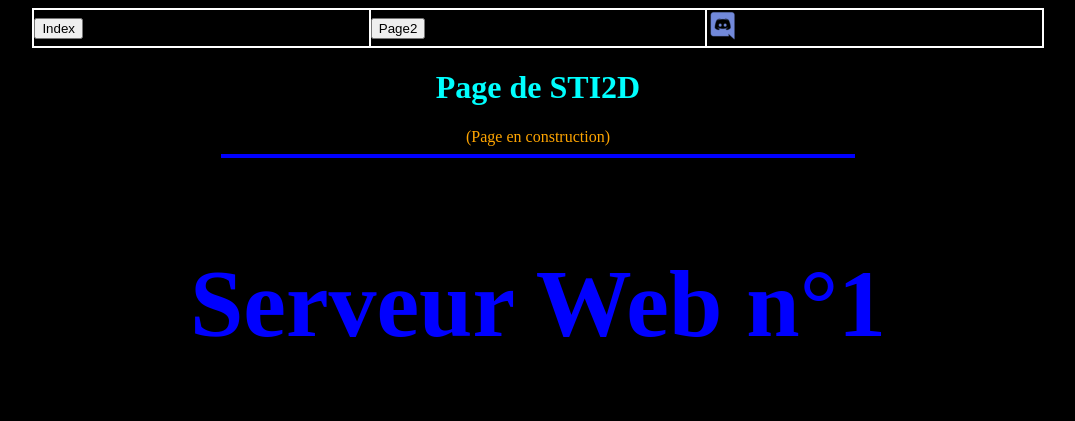
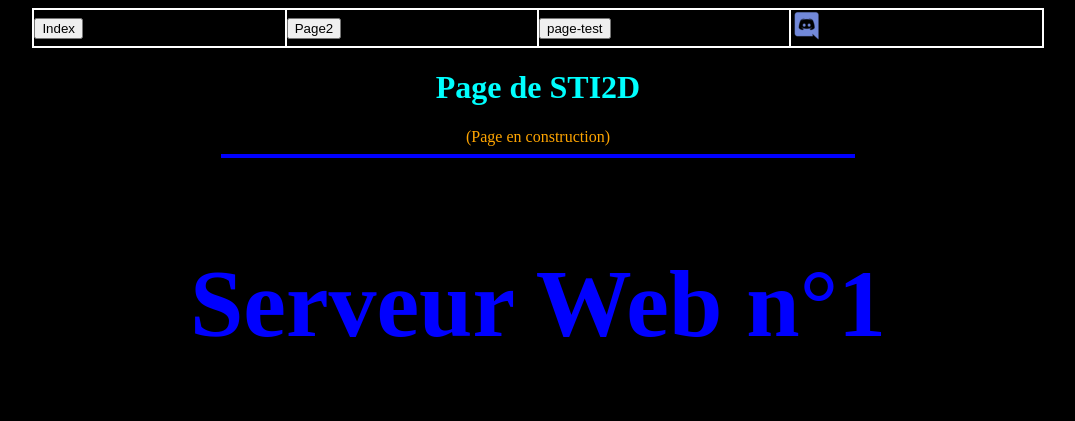
Before and after one commit to Arr0wFire/HtmlSti2d, a plain HTML site: page index.html in a window 1280 px wide. Shown: the top 421 px of the page, without its empty margins (102-1177 px from the left). Drawn offline with Linux system fonts and the light colour scheme.

Commit message:
add page-test

```diff
--- a/index.html
+++ b/index.html
@@ -9,6 +9,7 @@
 <tr>
 <td width="20%" ><input type="button" name="Index" value="Index" onclick="self.location.href='index.html'" style="cursor:pointer;" style="color:black" style="color:white; font-weight:bold"onclick></td>
 <td width="20%" ><input type="button" name="Page2" value="Page2" onclick="self.location.href='Page2.html'" style="cursor:pointer;" style="color:black" style="color:white; font-weight:bold"onclick></td>
+<td width="20%" ><input type="button" name="page-test" value="page-test" onclick="self.location.href='page-test.html'" style="cursor:pointer;" style="color:black" style="color:white; font-weight:bold"onclick></td>
 <td width="20%" ><img src="dossier_img\icone\discord32.ico" onclick="self.location.href='Page-lien.html'" alt="Texte en gras" style="cursor:pointer;" /></td>
 </tr>
 </table>
```
